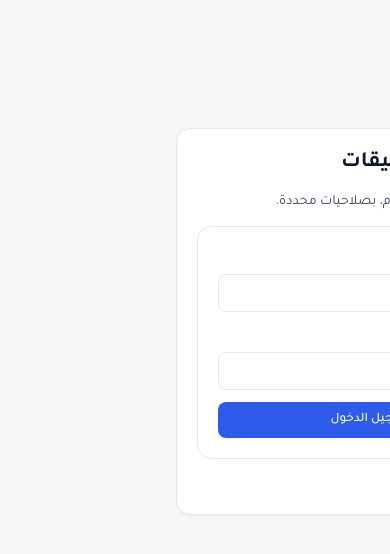
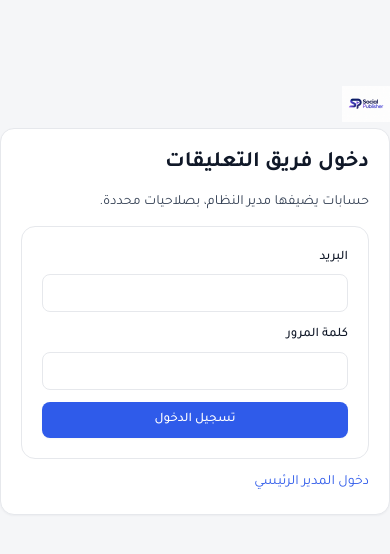
Before and after one commit to habeeb774/social-publisher, a Next.js app: page /comments/login in a window 390 px wide. Shown: the top 554 px of the page. Built offline with nearby package versions, Linux system fonts and the light colour scheme.

Commit message:
Harden global mobile width and overflow constraints

```diff
--- a/src/app/styles/base.css
+++ b/src/app/styles/base.css
@@ -1,6 +1,6 @@
 *, *::before, *::after { box-sizing: border-box; }
-html { -webkit-text-size-adjust: 100%; }
-body { margin: 0; background: var(--bg); color: var(--text); font-family: var(--font); font-size: var(--fs-14); line-height: var(--lh); -webkit-font-smoothing: antialiased; text-rendering: optimizeLegibility; }
+html { width: 100%; max-width: 100%; min-width: 0; overflow-x: clip; -webkit-text-size-adjust: 100%; }
+body { width: 100%; max-width: 100%; min-width: 0; min-height: 100vh; overflow-x: clip; margin: 0; background: var(--bg); color: var(--text); font-family: var(--font); font-size: var(--fs-14); line-height: var(--lh); -webkit-font-smoothing: antialiased; text-rendering: optimizeLegibility; }
 h1, h2, h3, h4 { margin: 0; color: var(--heading); font-weight: 600; line-height: 1.35; }
 h1 { font-size: var(--fs-22); } h2 { font-size: var(--fs-16); } h3 { font-size: var(--fs-14); }
 p { margin: 0; }
@@ -12,7 +12,7 @@ code { padding: 1px 6px; border-radius: var(--r-sm); background: var(--subtle);
 kbd { padding: 1px 6px; border-radius: 5px; border: 1px solid var(--border-strong); background: var(--surface); color: var(--muted); }
 hr { border: 0; border-top: 1px solid var(--border); margin: var(--s-4) 0; }
 img { max-width: 100%; display: block; }
-button, input, select, textarea { font: inherit; color: inherit; }
+button, input, select, textarea { max-width: 100%; font: inherit; color: inherit; }
 button { cursor: pointer; }
 :focus-visible { outline: 2px solid var(--primary); outline-offset: 2px; border-radius: 4px; }
 ::selection { background: var(--primary-soft); color: var(--heading); }
@@ -27,3 +27,7 @@ button { cursor: pointer; }
 .clamp-2 { display: -webkit-box; -webkit-line-clamp: 2; -webkit-box-orient: vertical; overflow: hidden; }
 .pre { white-space: pre-wrap; overflow-wrap: anywhere; }
 .num { font-variant-numeric: tabular-nums; }
+
+@supports not (overflow: clip) {
+  html, body { overflow-x: hidden; }
+}
```
